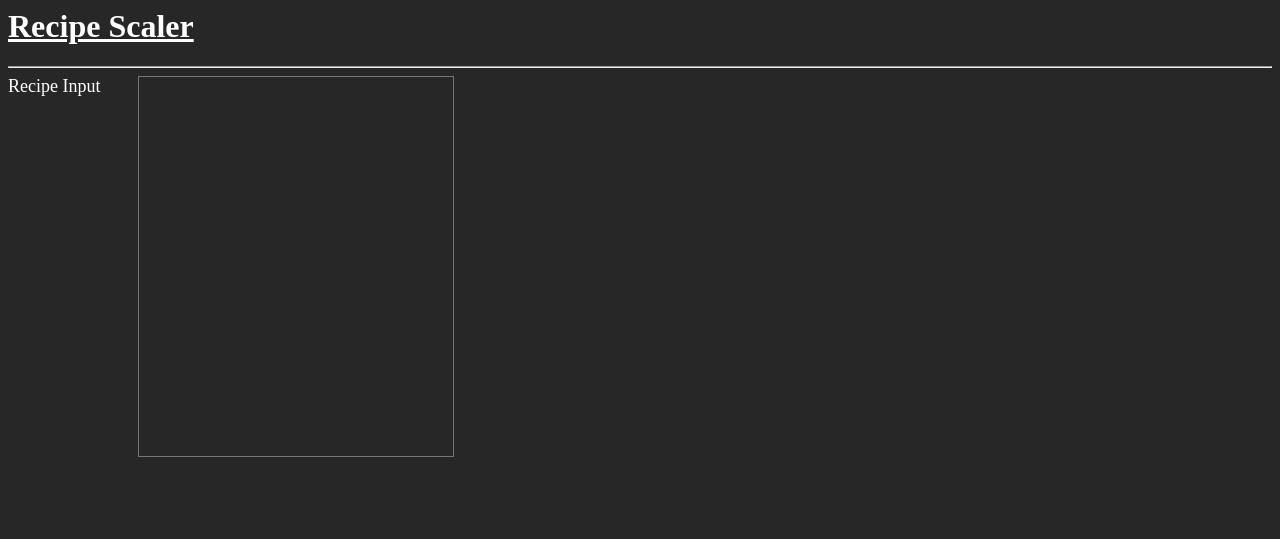
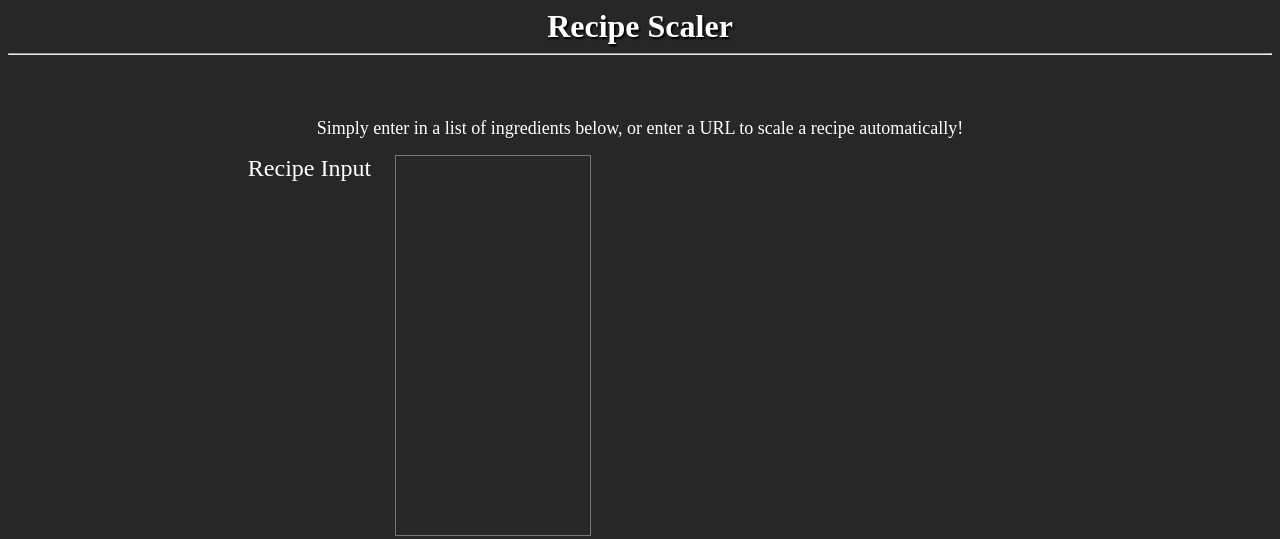
Before and after one commit to Menotdan/RecipeScaler, a website: page src/index.html in a window 1280 px wide. Drawn offline with Linux system fonts and the light colour scheme.

Commit message:
Change style and structure of the page.

```diff
--- a/src/index.css
+++ b/src/index.css
@@ -11,12 +11,43 @@ textarea {
     resize: none;
 }
 
+h1 {
+    margin-bottom: 0%;
+    text-shadow: 1.5px 1.5px 2px #000000;
+
+    width: 100%;
+    text-align: center;
+}
+
+hr {
+    margin-top: 8px;
+    margin-bottom: 5%;
+}
+
+p {
+    font-size: large;
+    margin-bottom: 2%;
+
+    text-align: center;
+}
+
 label {
-    font-size: large;
+    font-size: 18pt;
     margin-right: 3%;
 }
 
+#content {
+    width: fit-content;
+    margin: auto;
+}
+
+#recipe-area {
+    width: fit-content;
+}
+
 .section {
+    width:fit-content;
+    margin: auto;
     display: flex;
-    align-items:flex-start;
+    align-items: flex-start;
 }
--- a/src/index.html
+++ b/src/index.html
@@ -6,13 +6,21 @@
 
 <body>
     <h1>
-        <u>Recipe Scaler</u>
+        Recipe Scaler
     </h1>
 
     <hr \>
 
-    <div class="section" id="text-section">
-        <label for="recipe-text">Recipe Input</label>
-        <textarea rows="25" cols="80" id="recipe-text"></textarea>
+    <div id="content">
+        <p>
+            Simply enter in a list of ingredients below, or enter a URL to scale a recipe automatically!
+        </p>
+
+        <div id="recipe-area">
+            <div class="section" id="text-section">
+                <label for="recipe-text">Recipe Input</label>
+                <textarea rows="25" cols="80" id="recipe-text"></textarea>
+            </div>
+        </div>
     </div>
 </body>
```
